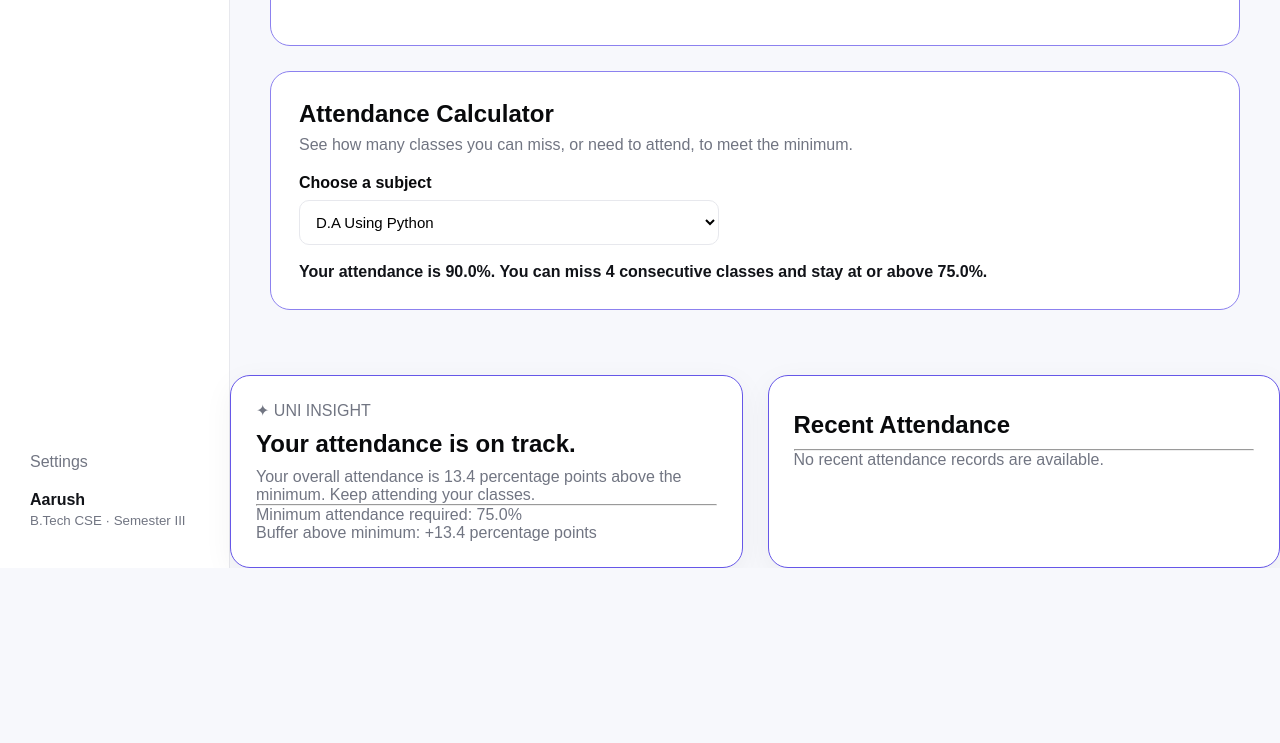
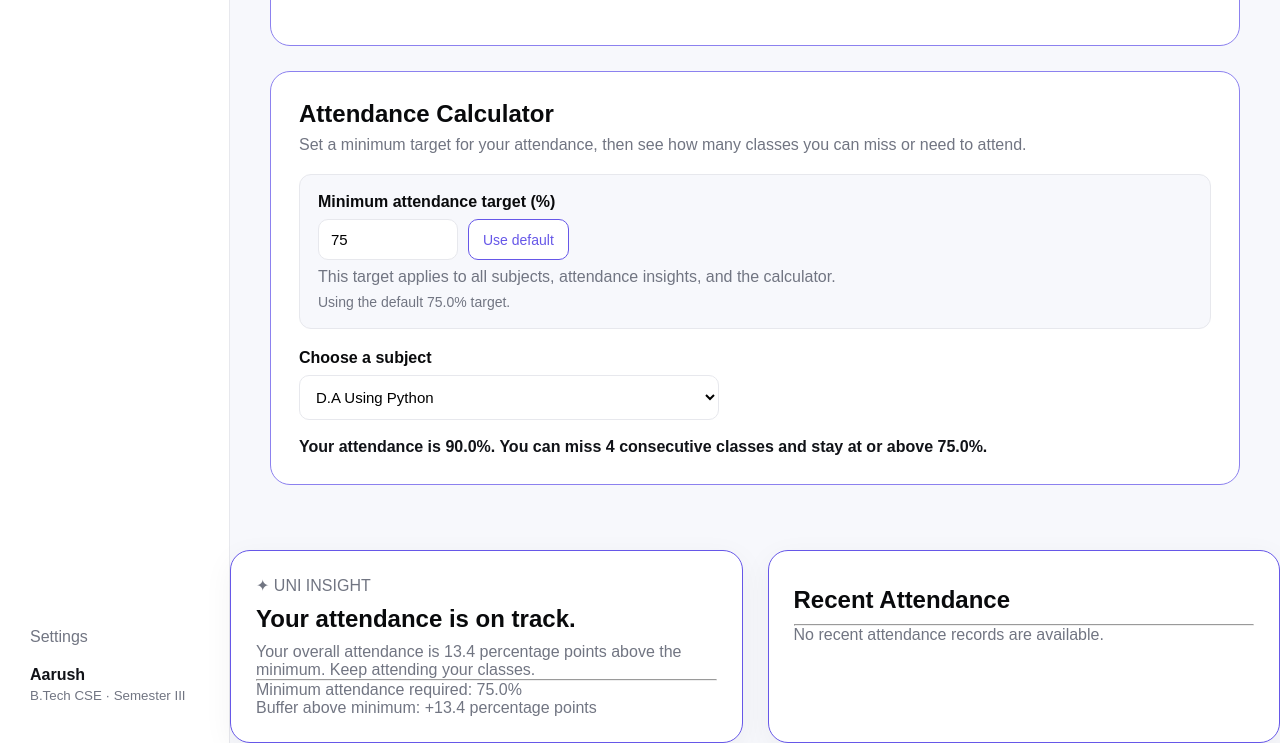
Before and after one commit to Beast2411/Univrse, a plain HTML site: page attendance.html in a window 1280 px wide. Shown: the part 2164-2907 px from the top of the page. Before the commit the page ends 2732 px from the top, so only its background shows below. Drawn offline with Linux system fonts and the light colour scheme.

Commit message:
Add customizable attendance target

```diff
--- a/attendance.html
+++ b/attendance.html
@@ -98,7 +98,20 @@
 
                 <section class="attendance-calculator" aria-labelledby="calculatorHeading">
                     <h2 id="calculatorHeading">Attendance Calculator</h2>
-                    <p>See how many classes you can miss, or need to attend, to meet the minimum.</p>
+                    <p>Set a minimum target for your attendance, then see how many classes you can miss or need to attend.</p>
+                    <div class="attendance-target">
+                        <label for="minimumAttendanceInput">Minimum attendance target (%)</label>
+                        <div class="attendance-target-controls">
+                            <input id="minimumAttendanceInput" type="number" min="0" max="100" step="0.1"
+                                inputmode="decimal" aria-describedby="attendanceTargetHelp attendanceTargetStatus"
+                                disabled>
+                            <button id="resetAttendanceTarget" type="button" disabled>Use default</button>
+                        </div>
+                        <p id="attendanceTargetHelp">This target applies to all subjects, attendance insights, and the calculator.</p>
+                        <p id="attendanceTargetStatus" class="attendance-target-status" role="status" aria-live="polite">
+                            Loading attendance target...
+                        </p>
+                    </div>
                     <label for="calculatorSubject">Choose a subject</label>
                     <select id="calculatorSubject" disabled>
                         <option>Loading subjects...</option>
--- a/css/attendance.css
+++ b/css/attendance.css
@@ -247,6 +247,69 @@ body {
     color: #717582;
 }
 
+.attendance-target {
+    margin-top: 20px;
+    padding: 18px;
+    background: #F7F8FC;
+    border: 1px solid #E7E8ED;
+    border-radius: 12px;
+}
+
+.attendance-calculator .attendance-target label {
+    display: block;
+    margin-top: 0;
+    font-weight: bold;
+}
+
+.attendance-target-controls {
+    display: flex;
+    flex-wrap: wrap;
+    gap: 10px;
+    margin-top: 8px;
+}
+
+.attendance-target input {
+    width: 140px;
+    padding: 11px 12px;
+    border: 1px solid #E7E8ED;
+    border-radius: 10px;
+    font-size: 15px;
+}
+
+.attendance-target input:focus,
+.attendance-target input[aria-invalid="true"] {
+    outline: none;
+    border-color: #C85B5B;
+}
+
+.attendance-target input:focus:not([aria-invalid="true"]) {
+    border-color: #6657E8;
+}
+
+.attendance-target button {
+    padding: 10px 14px;
+    color: #6657E8;
+    background: white;
+    border: 1px solid #6657E8;
+    border-radius: 10px;
+    cursor: pointer;
+    font-size: 14px;
+}
+
+.attendance-target button:disabled {
+    cursor: not-allowed;
+    opacity: 0.6;
+}
+
+.attendance-target > p {
+    margin-top: 8px;
+    color: #717582;
+}
+
+.attendance-target .attendance-target-status {
+    font-size: 14px;
+}
+
 .attendance-calculator label {
     display: block;
     margin-top: 20px;
--- a/js/attendance.js
+++ b/js/attendance.js
@@ -14,12 +14,20 @@ const elements = {
     noSearchResults: document.getElementById("noSearchResults"),
     calculatorSubject: document.getElementById("calculatorSubject"),
     calculatorResult: document.getElementById("calculatorResult"),
+    minimumAttendanceInput: document.getElementById("minimumAttendanceInput"),
+    resetAttendanceTarget: document.getElementById("resetAttendanceTarget"),
+    attendanceTargetStatus: document.getElementById("attendanceTargetStatus"),
     insightHeading: document.getElementById("insightHeading"),
     insightMessage: document.getElementById("insightMessage"),
     minimumRequirement: document.getElementById("minimumRequirement"),
     attendanceBuffer: document.getElementById("attendanceBuffer"),
     recentAttendance: document.getElementById("recentAttendance")
 };
+
+const MINIMUM_ATTENDANCE_STORAGE_KEY = "univrse.minimumAttendance";
+let attendanceSubjects = [];
+let defaultMinimumAttendance = 75;
+let minimumAttendance = defaultMinimumAttendance;
 
 function isNonNegativeInteger(value) {
     return Number.isInteger(value) && value >= 0;
@@ -220,6 +228,79 @@ function renderAttendanceCalculator(subjects, minimumAttendance) {
     updateAttendanceCalculator(subjects, minimumAttendance);
 }
 
+function getSavedMinimumAttendance(defaultValue) {
+    try {
+        const savedValue = localStorage.getItem(MINIMUM_ATTENDANCE_STORAGE_KEY);
+        if (savedValue === null) {
+            return defaultValue;
+        }
+
+        const parsedValue = Number(savedValue);
+        if (Number.isFinite(parsedValue) && parsedValue >= 0 && parsedValue <= 100) {
+            return parsedValue;
+        }
+
+        console.warn("Ignoring an invalid saved attendance target:", savedValue);
+    } catch (error) {
+        console.warn("Could not read the saved attendance target:", error);
+    }
+
+    return defaultValue;
+}
+
+function saveMinimumAttendance(value) {
+    try {
+        localStorage.setItem(MINIMUM_ATTENDANCE_STORAGE_KEY, String(value));
+        elements.attendanceTargetStatus.textContent = "Target saved in this browser.";
+    } catch (error) {
+        console.warn("Could not save the attendance target:", error);
+        elements.attendanceTargetStatus.textContent = "Target updated for this visit, but could not be saved in this browser.";
+    }
+}
+
+function applyMinimumAttendance(value) {
+    minimumAttendance = value;
+    renderSummary(attendanceSubjects, minimumAttendance);
+    renderSubjects(attendanceSubjects, minimumAttendance);
+    filterSubjects();
+    updateAttendanceCalculator(attendanceSubjects, minimumAttendance);
+}
+
+function renderAttendanceTarget(subjects, configuredDefault) {
+    attendanceSubjects = subjects;
+    defaultMinimumAttendance = configuredDefault;
+    minimumAttendance = getSavedMinimumAttendance(defaultMinimumAttendance);
+    elements.minimumAttendanceInput.value = minimumAttendance;
+    elements.minimumAttendanceInput.disabled = false;
+    elements.resetAttendanceTarget.disabled = false;
+    elements.attendanceTargetStatus.textContent = minimumAttendance === defaultMinimumAttendance
+        ? `Using the default ${formatPercentage(defaultMinimumAttendance)} target.`
+        : `Using your saved ${formatPercentage(minimumAttendance)} target.`;
+
+    elements.minimumAttendanceInput.addEventListener("input", () => {
+        const value = Number(elements.minimumAttendanceInput.value);
+        const valid = elements.minimumAttendanceInput.value !== ""
+            && Number.isFinite(value)
+            && value >= 0
+            && value <= 100;
+        elements.minimumAttendanceInput.setAttribute("aria-invalid", String(!valid));
+        if (!valid) {
+            elements.attendanceTargetStatus.textContent = "Enter a target between 0% and 100%.";
+            return;
+        }
+
+        applyMinimumAttendance(value);
+        saveMinimumAttendance(value);
+    });
+
+    elements.resetAttendanceTarget.addEventListener("click", () => {
+        elements.minimumAttendanceInput.value = defaultMinimumAttendance;
+        elements.minimumAttendanceInput.setAttribute("aria-invalid", "false");
+        applyMinimumAttendance(defaultMinimumAttendance);
+        saveMinimumAttendance(defaultMinimumAttendance);
+    });
+}
+
 function renderWeeklyClasses(weeklyClasses) {
     elements.weeklyClasses.replaceChildren();
     if (!Array.isArray(weeklyClasses) || weeklyClasses.length === 0) {
@@ -339,6 +420,9 @@ function renderError(message) {
     showMessage(elements.recentAttendance, "Recent attendance records are unavailable.");
     elements.calculatorSubject.disabled = true;
     elements.calculatorResult.textContent = "Attendance calculator is unavailable.";
+    elements.minimumAttendanceInput.disabled = true;
+    elements.resetAttendanceTarget.disabled = true;
+    elements.attendanceTargetStatus.textContent = "Attendance target is unavailable.";
 }
 
 async function loadAttendance() {
@@ -364,9 +448,10 @@ async function loadAttendance() {
             throw new Error("No valid subject attendance records could be found.");
         }
 
-        renderSummary(subjects, data.minimumAttendance);
-        renderSubjects(subjects, data.minimumAttendance);
-        renderAttendanceCalculator(subjects, data.minimumAttendance);
+        renderAttendanceTarget(subjects, data.minimumAttendance);
+        renderSummary(subjects, minimumAttendance);
+        renderSubjects(subjects, minimumAttendance);
+        renderAttendanceCalculator(subjects, minimumAttendance);
         renderWeeklyClasses(data.weeklyClasses);
         renderRecentAttendance(
             data.recentAttendance,
```
Also changed, not shown: README.md.
